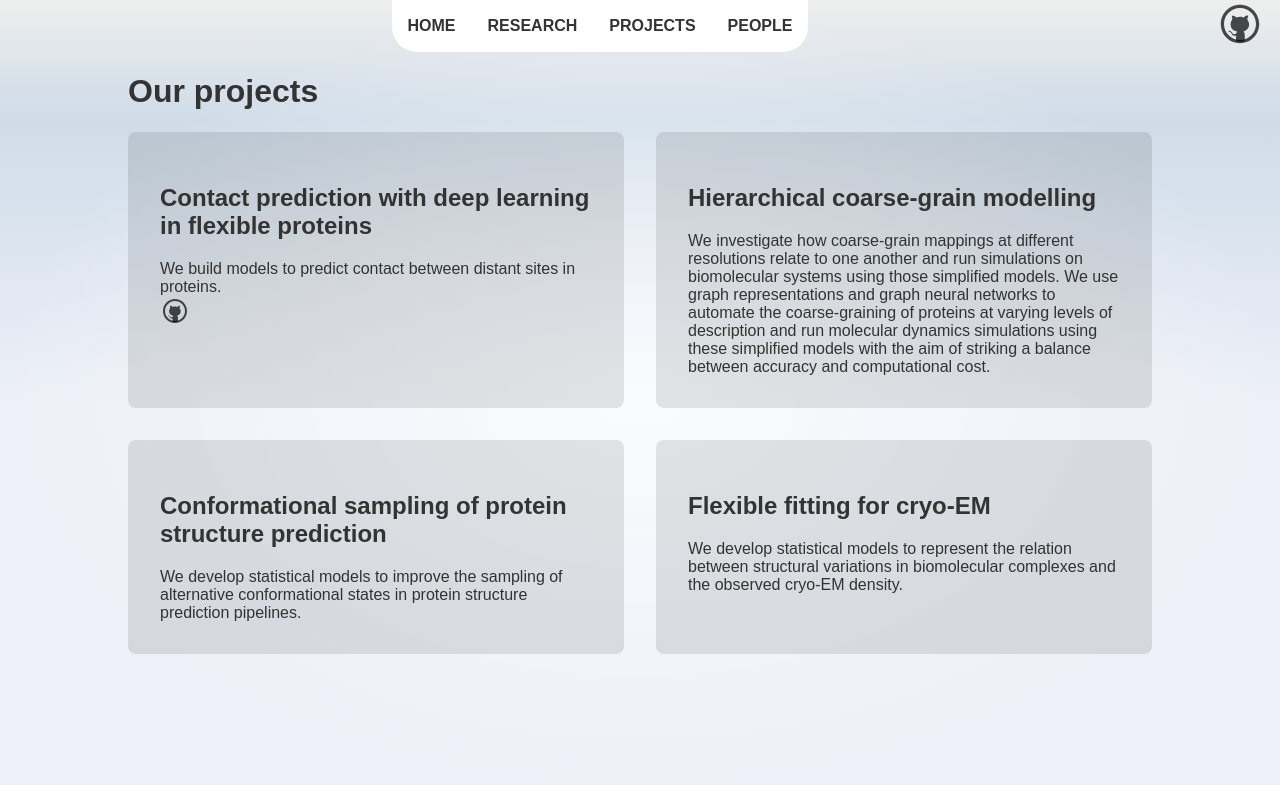
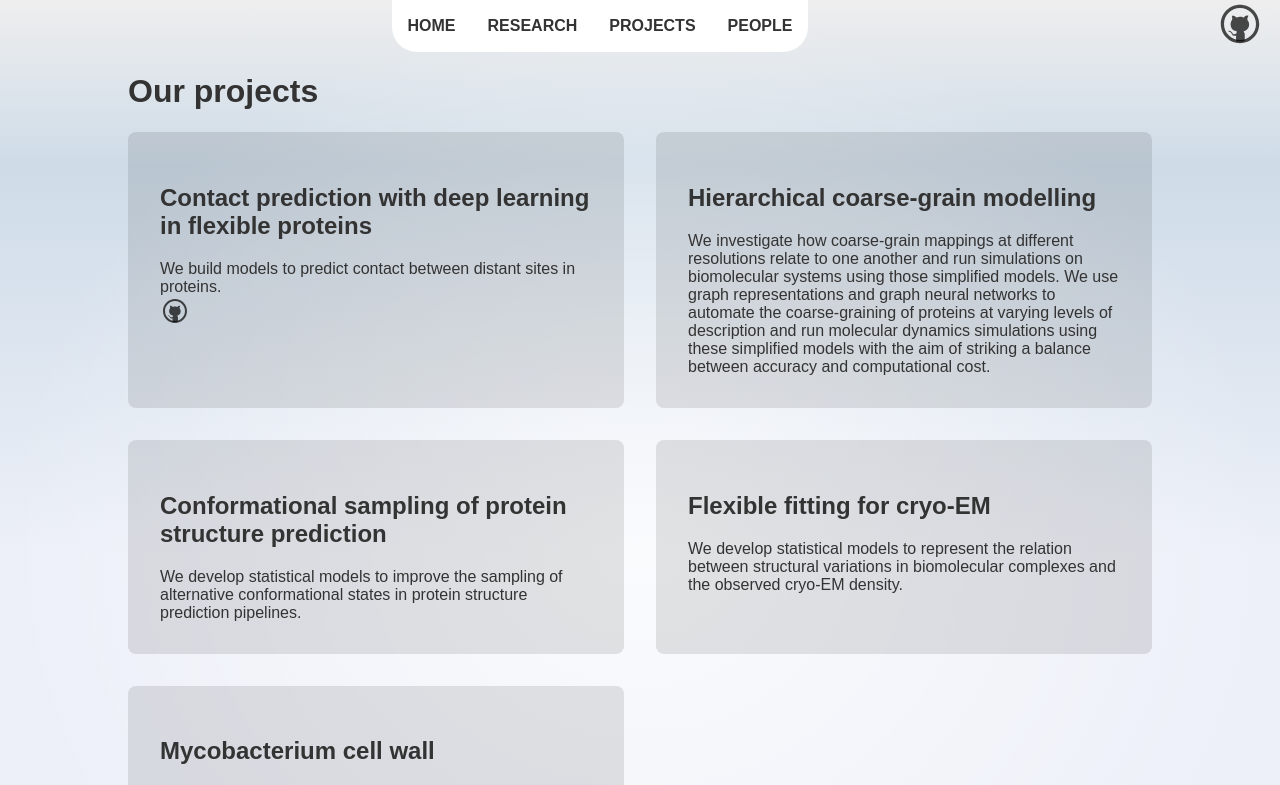
Before and after one commit to cragnolini-lab/cragnolini-lab.github.io, a SvelteKit app: page /projects in a window 1280 px wide. Shown: the top 785 px of the page. Built offline with nearby package versions, Linux system fonts and the light colour scheme.

Commit message:
Add Myc. cell wall project

```diff
--- a/src/routes/projects/+page.svelte
+++ b/src/routes/projects/+page.svelte
@@ -26,6 +26,11 @@ and run molecular dynamics simulations using these simplified models with the ai
 		title="Flexible fitting for cryo-EM"
 		summary="We develop statistical models to represent the relation between structural variations in biomolecular complexes and the observed cryo-EM density."
 	/>
+	<Tile
+		title="Mycobacterium cell wall"
+		summary="Mycobacterial envelopes are complex, with several layers: an internal membrane with a usual phospholipid bilayer, proteins and glycans; a cell wall is present further out, comprised of several layers itself, composed of peptidoglycans, galactans, and mycolic acids, which are long chain fatty acids. The overall structure and arrangements of this envelope have yet to be fully elucidated. Due to the seriousness of mycobacterial infections, developing efficient treatments is a crucial healthcare challenge.
+We are developing and refining a full-atom model of this cell wall, based on existing data regarding its structure and composition, and previous reconstruction. Subsequently, the model will be used in molecular dynamics simulations, initially to gauge the model's stability, and with the goal of providing a system to be used for simulating the permeation of organic compounds through this membrane."
+	/>
 </div>
 
 </main>
```
